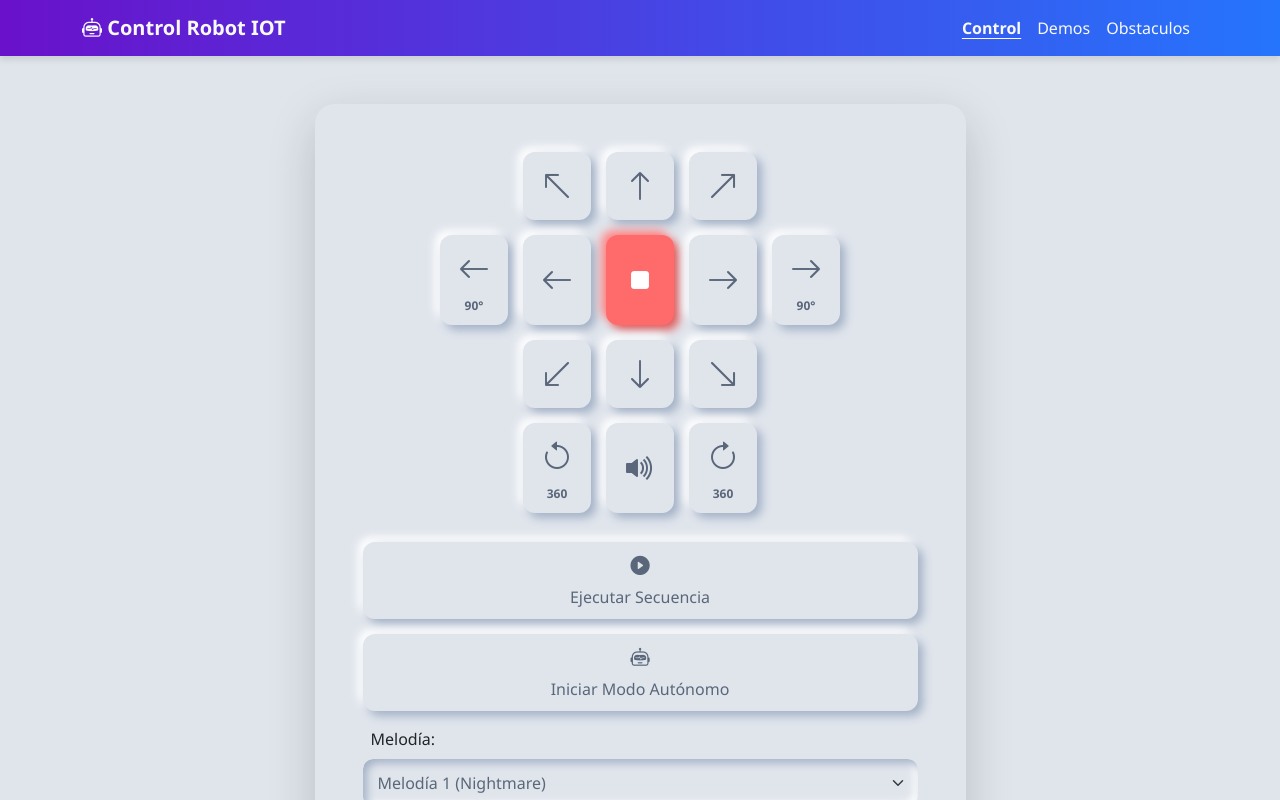
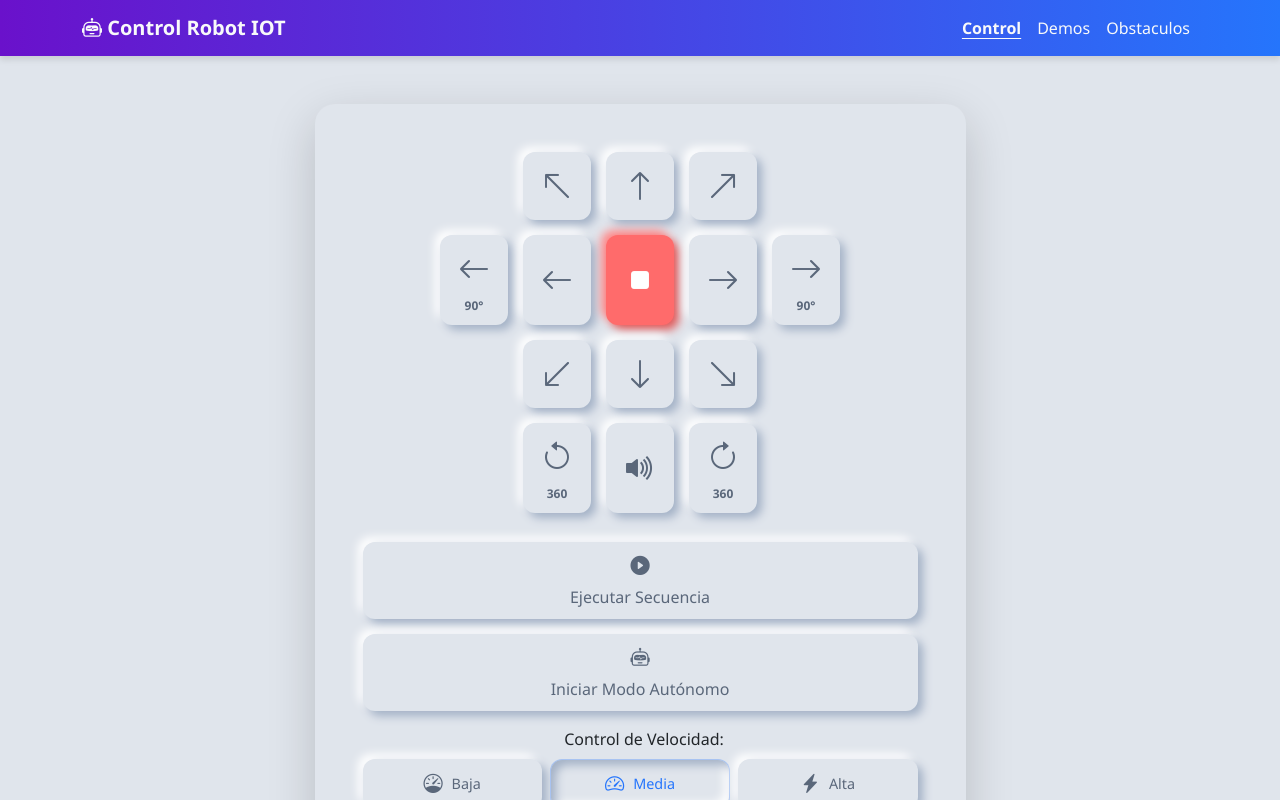
Before and after one commit to Tesla9750/Control_IOT, a plain HTML site: page index.html in a window 1280 px wide. Both pictures are taken after a click on the button 640 px from the left and 280 px from the top of the page. Shown: the top 800 px of the page. Drawn offline with nearby package versions, Linux system fonts and the light colour scheme.

Commit message:
funcionalidad velocidad

```diff
--- a/index.html
+++ b/index.html
@@ -54,6 +54,20 @@
                     <button data-action="15" id="btn-auto-mode" class="btn-custom w-100" style="margin-top: 15px; font-size: 1rem; padding: 10px;">
                         <i class="bi bi-robot"></i> Iniciar Modo Autónomo
                     </button>
+                    <div class="w-100 mt-3">
+                        <label class="form-label ms-2">Control de Velocidad:</label>
+                        <div class="d-flex justify-content-between gap-2">
+                            <button class="btn-custom speed-btn w-100" data-speed="100">
+                                <i class="bi bi-speedometer"></i> Baja
+                            </button>
+                            <button class="btn-custom speed-btn w-100 active-speed" data-speed="190">
+                                <i class="bi bi-speedometer2"></i> Media
+                            </button>
+                            <button class="btn-custom speed-btn w-100" data-speed="255">
+                                <i class="bi bi-lightning-charge-fill"></i> Alta
+                            </button>
+                        </div>
+                    </div>
 
                     <div class="w-100 mt-3 text-start">
                         <label for="melody-select" class="form-label ms-2">Melodía:</label>
--- a/js/script.js
+++ b/js/script.js
@@ -11,7 +11,23 @@ document.addEventListener('DOMContentLoaded', () => {
 
     // --- MODIFICADO: Añadimos la referencia al span de distancia ---
     const distanceValueEl = document.getElementById('distance-value');
+    // --- NUEVO: Referencias y Lógica de Velocidad ---
+    let currentSpeed = 190; // Iniciamos en Velocidad Media por defecto
+    const speedButtons = document.querySelectorAll('.speed-btn');
 
+    speedButtons.forEach(btn => {
+        btn.addEventListener('click', (e) => {
+            e.preventDefault();
+            // 1. Actualizar variable global
+            currentSpeed = parseInt(btn.getAttribute('data-speed'));
+
+            // 2. Actualizar UI (clase active-speed)
+            speedButtons.forEach(b => b.classList.remove('active-speed'));
+            btn.classList.add('active-speed');
+
+            console.log(`Velocidad configurada a: ${currentSpeed}`);
+        });
+    });
     // --- Mapeo de Acciones (sin cambios) ---
     const statusMap = {
         1: 'Avanzando', 2: 'Retrocediendo', 3: 'Detenido', 4: 'Avance Derecha',
@@ -119,28 +135,46 @@ document.addEventListener('DOMContentLoaded', () => {
 
     connectWebSocket();
 
-    // --- Función Principal para Enviar Comandos (Sin cambios) ---
-    // Esta función actualiza correctamente el indicador de ARRIBA
+// --- Función Principal para Enviar Comandos (ACTUALIZADA) ---
     function sendLiveCommand(movementKey) {
         const statusText = statusMap[movementKey] || 'DESCONOCIDO';
-        statusIndicator.textContent = statusText.toUpperCase(); // <-- Arriba (Estado)
+        statusIndicator.textContent = statusText.toUpperCase();
 
+        // Color del indicador
         if (movementKey === 3) {
             statusIndicator.style.color = 'var(--stop-color)';
         } else {
             statusIndicator.style.color = 'var(--secondary-color)';
         }
 
-        const velocidad = (movementKey === 3) ? 0 : 100;
+        // --- LÓGICA DE VELOCIDAD ---
+        let velocidadEnvio = 0;
+
+        // Definimos qué teclas son "giros calibrados" (excepciones)
+        // 10, 11: Giros 360 | 13, 14: Giros 90
+        const calibratedTurns = [10, 11, 13, 14];
+
+        if (movementKey === 3) {
+            // Caso 1: Detener
+            velocidadEnvio = 0;
+        } else if (calibratedTurns.includes(movementKey)) {
+            // Caso 2: Giros de precisión (Mantienen velocidad fija de calibración)
+            velocidadEnvio = 255;
+        } else {
+            // Caso 3: Movimientos normales (Usan la velocidad seleccionada por el usuario)
+            velocidadEnvio = currentSpeed;
+        }
 
         const commandData = {
             dispositivo_id: DEVICE_ID,
             comando_clave: movementKey,
-            velocidad: velocidad
+            velocidad: velocidadEnvio // <-- Aquí va la nueva variable calculada
         };
 
         if (ws && ws.readyState === WebSocket.OPEN) {
-            ws.send(JSON.stringify(commandData));
+            const jsonToSend = JSON.stringify(commandData);
+            console.log("[WS] Enviando:", jsonToSend); // Log para depurar
+            ws.send(jsonToSend);
         } else {
             console.warn("WebSocket no está abierto. Comando no enviado.");
             statusIndicator.textContent = 'NO CONECTADO';
--- a/style.css
+++ b/style.css
@@ -227,3 +227,25 @@ body {
     margin-top: 10px;
     margin-bottom: 0;
 }
+
+/* --- Estilos para Control de Velocidad --- */
+.speed-btn {
+    flex-direction: row; /* Icono al lado del texto para ahorrar espacio vertical */
+    padding: 10px;
+    font-size: 0.9rem;
+}
+
+.speed-btn i {
+    font-size: 1.2rem;
+    margin-right: 5px;
+}
+
+/* Estado activo para la velocidad seleccionada */
+.btn-custom.active-speed {
+    color: var(--secondary-color); /* Color azul */
+    background-color: var(--bg-color);
+    /* Efecto "hundido" permanente */
+    box-shadow: inset 5px 5px 10px var(--shadow-color),
+                inset -5px -5px 10px var(--highlight-color);
+    border: 1px solid rgba(37, 117, 252, 0.3); /* Borde sutil */
+}
```
